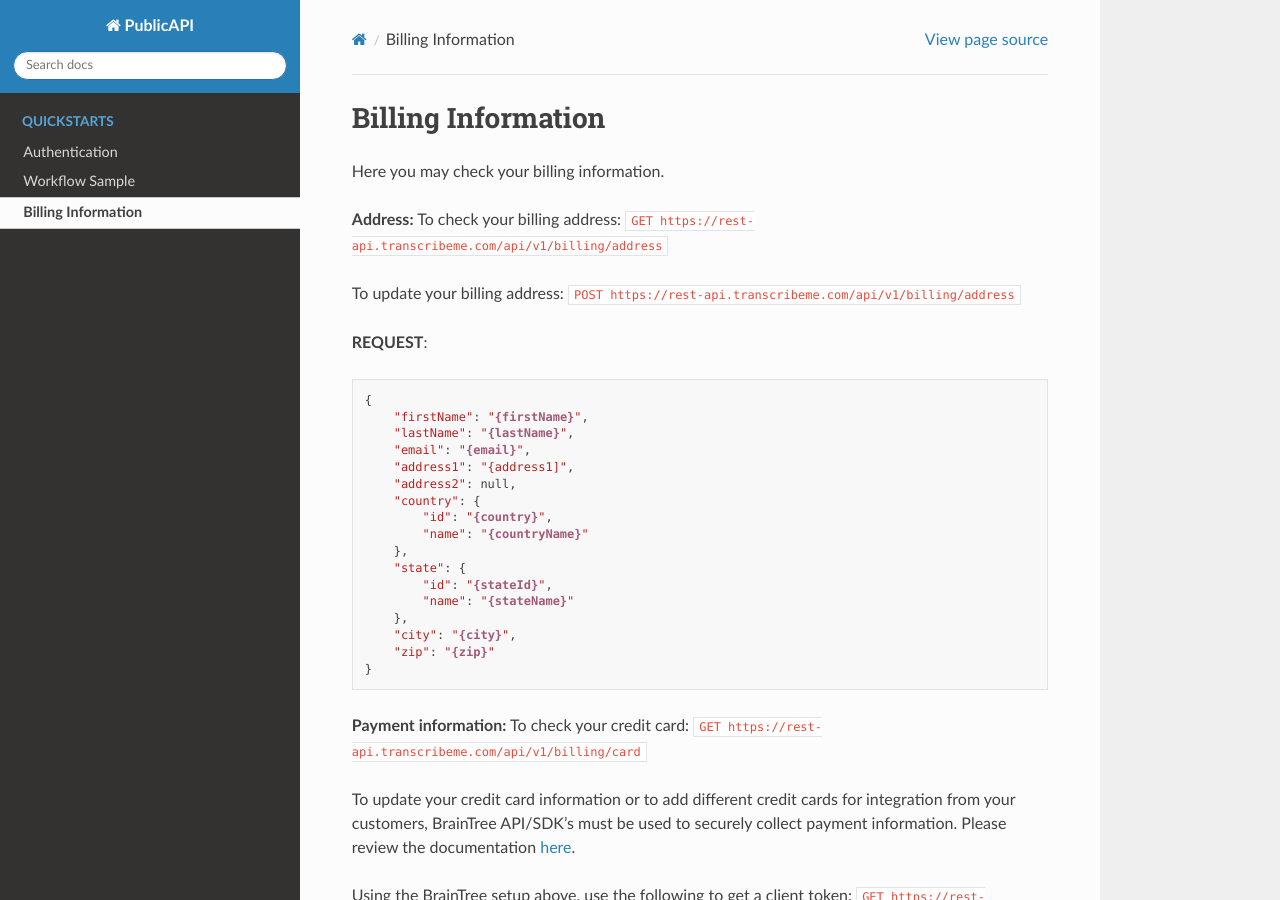
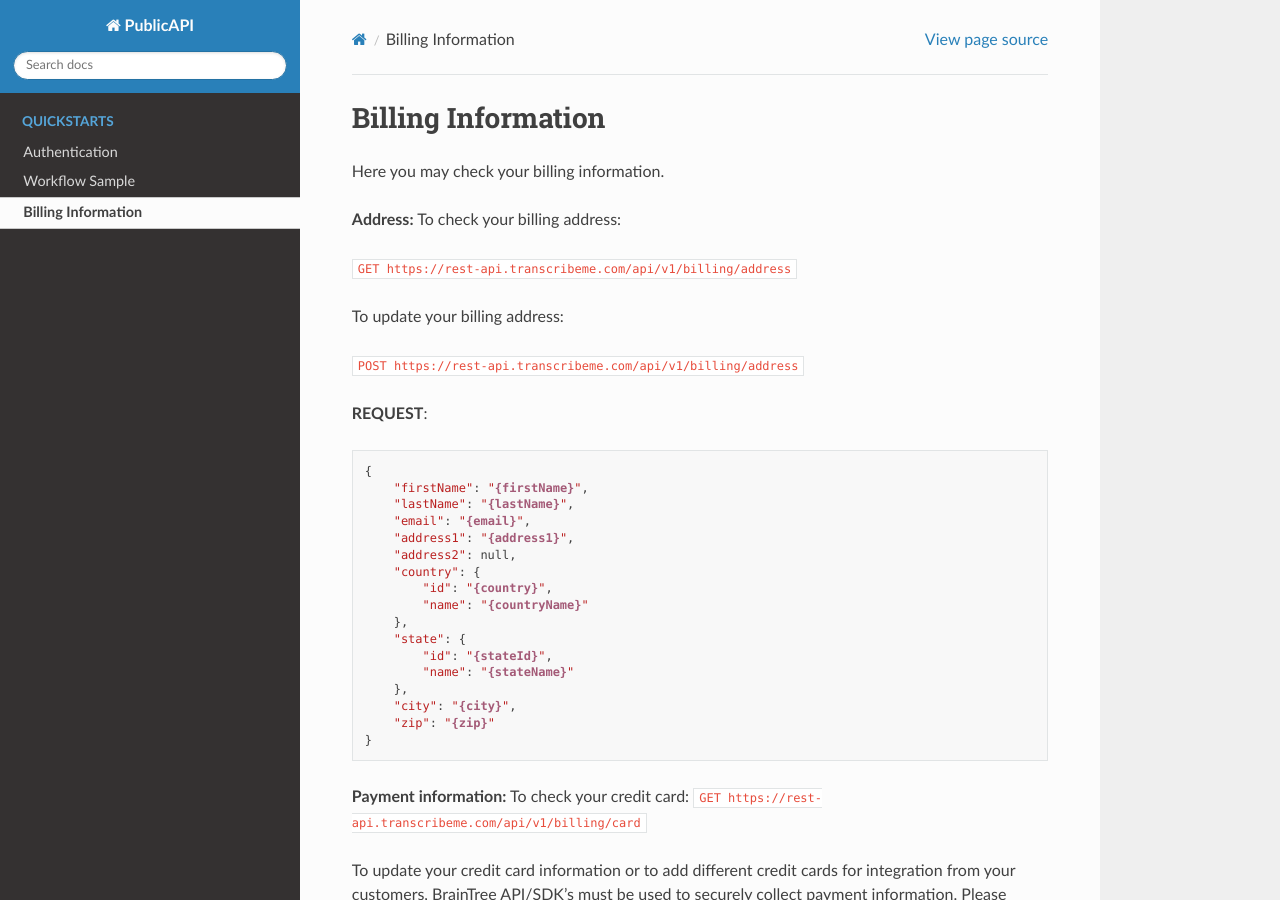
Before and after one commit to TranscribeMe/Docs, a Sphinx documentation site: the page built from docs/quickstarts/1_billing.rst, in a window 1280 px wide and 900 px high. Built offline with Sphinx 7.4.7 and the Read the Docs theme 2.0.0, drawn with Linux system fonts in a browser that asks for light colours.

```diff
--- a/docs/quickstarts/1_billing.rst
+++ b/docs/quickstarts/1_billing.rst
@@ -4,9 +4,11 @@ Here you may check your billing information.
 
 **Address:**
 To check your billing address:
+
 ``GET https://rest-api.transcribeme.com/api/v1/billing/address``
 
 To update your billing address:
+
 ``POST https://rest-api.transcribeme.com/api/v1/billing/address``
 
 **REQUEST**::
@@ -15,7 +17,7 @@ To update your billing address:
       "firstName": "{firstName}",
       "lastName": "{lastName}",
       "email": "{email}",
-      "address1": "{address1]",
+      "address1": "{address1}",
       "address2": null,
       "country": {
           "id": "{country}",
```
